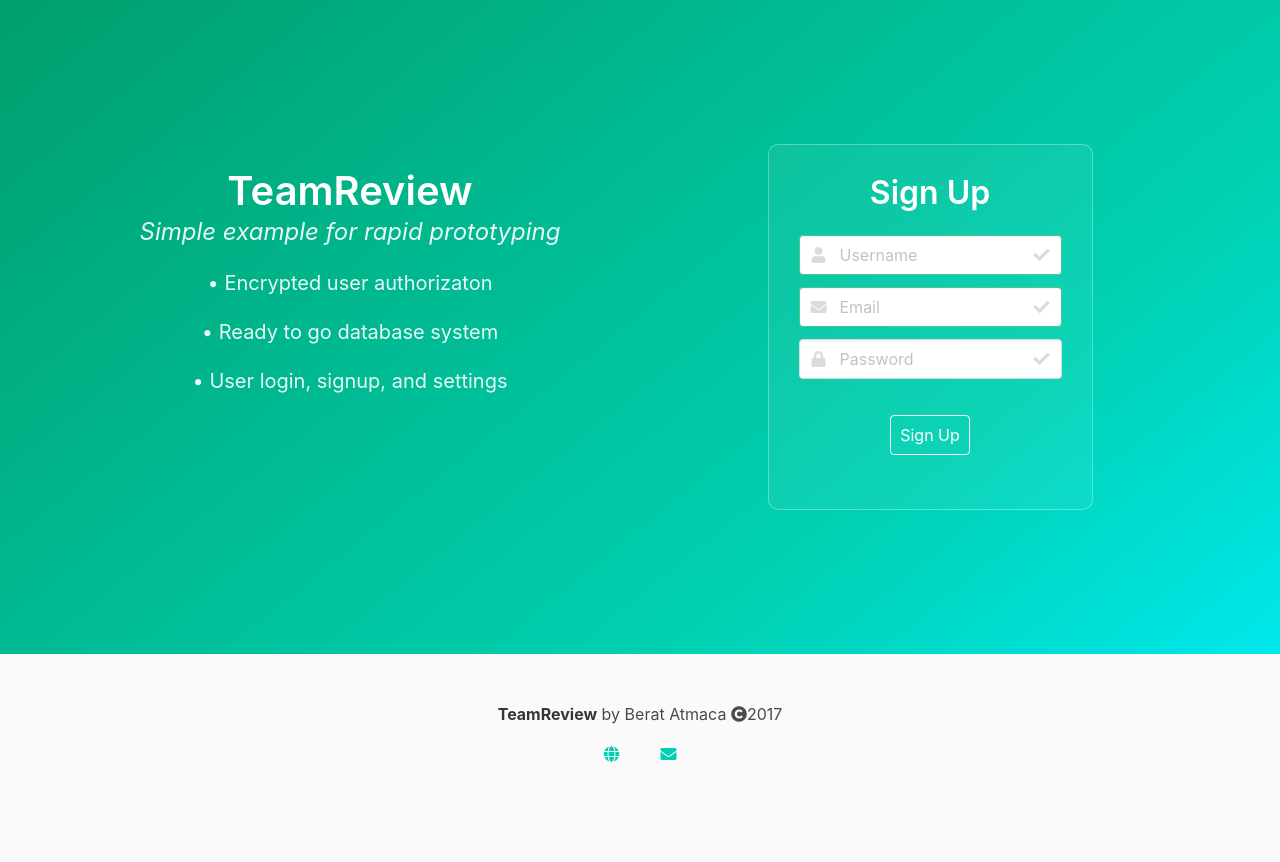
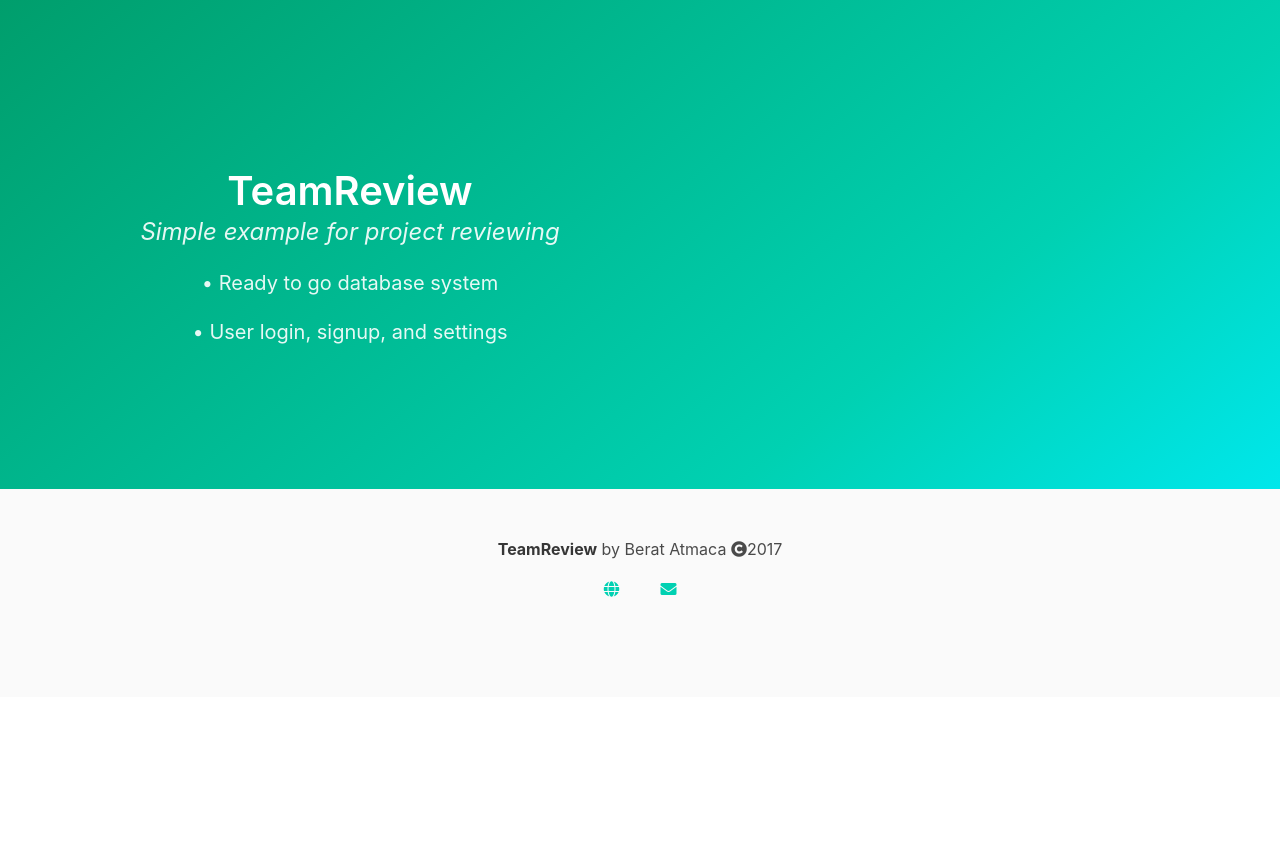
Before and after one commit to beratatmaca/TeamReview, a Flask app: page / in a window 1280 px wide. Shown: the part 56-918 px from the top of the page. After the commit the page ends 653 px from the top, so only its background shows below. Run offline with Flask 3, Linux system fonts and the light colour scheme; parts of the project's set-up code (start-up, migrations or seed data) failed here and were passed over; some libraries are stand-ins or nearby versions.

Commit message:
Removal of the login in debug mode

```diff
--- a/app.py
+++ b/app.py
@@ -66,7 +66,7 @@ def login():
                     return json.dumps({'status': 'Login successful'})
                 return json.dumps({'status': 'Invalid user/pass'})
             return json.dumps({'status': 'Both fields required'})
-        return render_template('login.html', form=form)
+        return render_template('login.html', form=form, debug=app.debug)
     user = helpers.get_user()
     return render_template('home.html', user=user, root=folder_contents_root, level = 1, index = 0, render_tree=render_tree)
 
--- a/templates/login.html
+++ b/templates/login.html
@@ -54,12 +54,12 @@
         <div class="column is-auto">
           <br>
           <p class="title is-2">TeamReview</p>
-          <p class="subtitle is-4"><i>Simple example for rapid prototyping</i></p>
-          <p class="subtitle is-5">&#x2022 Encrypted user authorizaton</p>
+          <p class="subtitle is-4"><i>Simple example for project reviewing</i></p>
           <p class="subtitle is-5">&#x2022 Ready to go database system</p>
           <p class="subtitle is-5">&#x2022 User login, signup, and settings</p>
         </div>
         <div class="column is-auto">
+          {% if debug %}
           <div id="signup-box" class="signup-box">
             <div class="signup-area">
               <h1 class="title">Sign Up</h1>
@@ -103,6 +103,7 @@
               <i><a id="feedback" class="feedback"></a></i>
             </div>
           </div>
+          {% endif %}
         </div>
       </div>
     </div>
```
Also changed, not shown: requirements.txt (+20 -7 lines).
